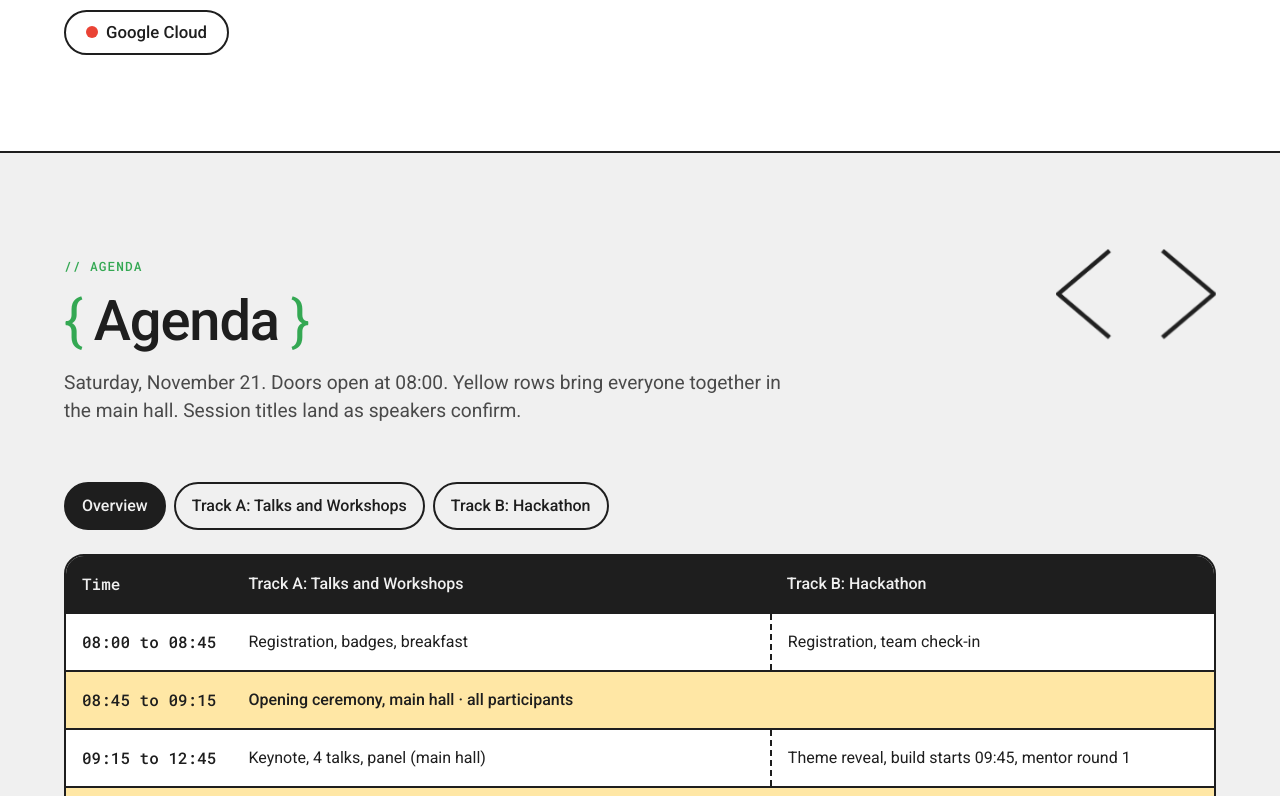
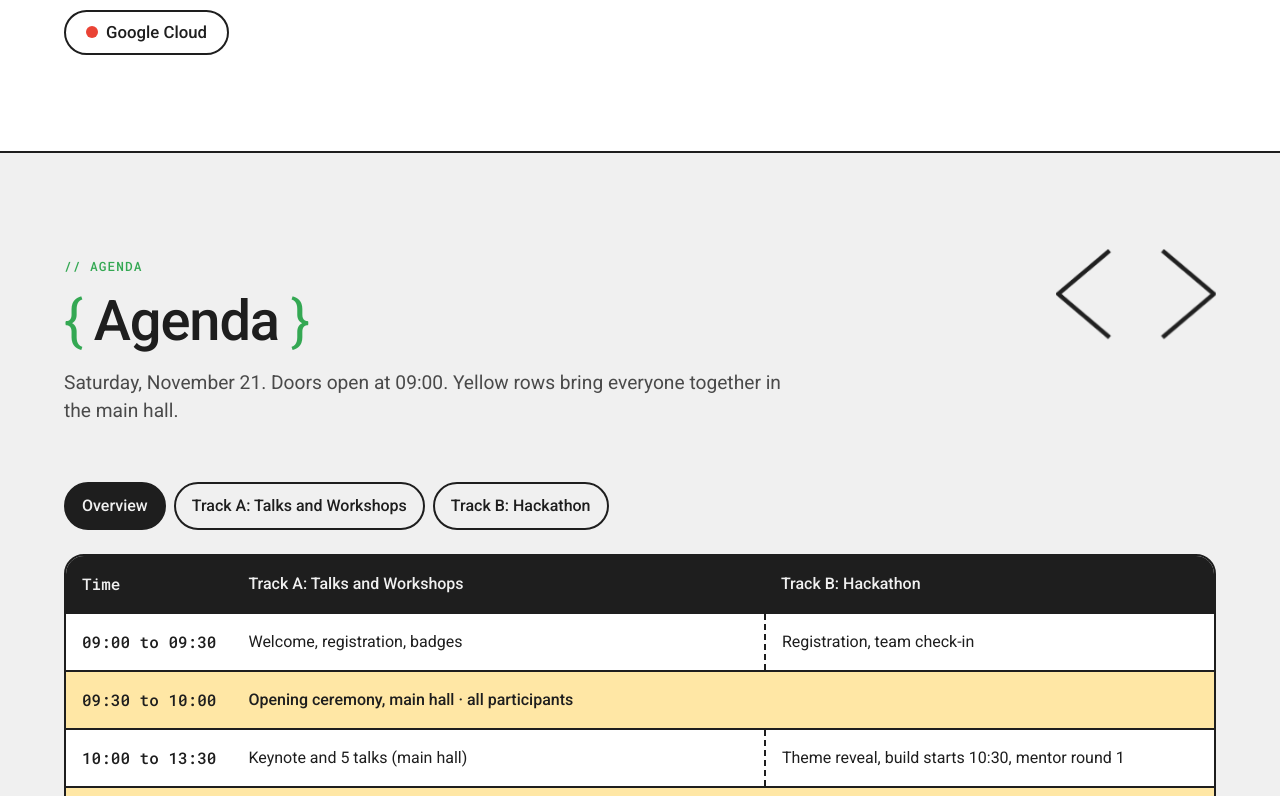
Before and after one commit to KelaiAffaf/devfest-setif-2026, a Next.js app: page / in a window 1280 px wide. Shown: the part 2001-2797 px from the top of the page. Built offline with nearby package versions, Linux system fonts and the light colour scheme; a web font is replaced by a local one; what @mui/material-nextjs would draw is missing.

Commit message:
Update agenda with speakers and new times

```diff
--- a/src/components/Agenda.tsx
+++ b/src/components/Agenda.tsx
@@ -100,7 +100,7 @@ export default function Agenda() {
         eyebrow="agenda"
         title="Agenda"
         accent="green"
-        intro="Saturday, November 21. Doors open at 08:00. Yellow rows bring everyone together in the main hall. Session titles land as speakers confirm."
+        intro="Saturday, November 21. Doors open at 09:00. Yellow rows bring everyone together in the main hall."
       />
       <Tabs
         value={tab}
--- a/src/components/Hackathon.tsx
+++ b/src/components/Hackathon.tsx
@@ -14,7 +14,7 @@ const facts = [
 
 export default function Hackathon() {
   const regOpen = Boolean(links.hackathonRegister);
-  const milestones = trackB.filter((i) => ['09:15', '09:45', '11:00', '14:00', '16:30', '16:45'].includes(i.time) && i.title !== 'Pitch prep');
+  const milestones = trackB.filter((i) => ['10:00', '10:30', '11:45', '14:45', '17:15', '17:30'].includes(i.time) && i.title !== 'Pitch prep');
 
   return (
     <Section id="hackathon" bg={brand.black} sx={{ color: brand.offWhite }}>
--- a/src/components/Speakers.tsx
+++ b/src/components/Speakers.tsx
@@ -23,7 +23,7 @@ export default function Speakers() {
         eyebrow="speakers"
         title="Meet the speakers"
         accent="red"
-        intro="Google Developer Experts and builders from Algeria, Egypt and beyond. Talks in the main hall in the morning, hands-on workshops in the afternoon. Session times are announced soon."
+        intro="Google Developer Experts and builders from Algeria, Egypt and beyond. Talks in the main hall in the morning, hands-on workshops in the afternoon. Times are in the agenda."
       />
 
       <Box className="df-stagger" sx={{ display: 'grid', gridTemplateColumns: { xs: '1fr', md: '1fr 1fr' }, gap: 2 }}>
--- a/src/components/Venue.tsx
+++ b/src/components/Venue.tsx
@@ -15,7 +15,7 @@ const rooms = [
 export default function Venue() {
   return (
     <Section id="venue" bg={brand.white} sx={{ borderTop: `2px solid ${brand.black}`, borderBottom: `2px solid ${brand.black}` }}>
-      <SectionHeader eyebrow="venue" title={event.venue} accent="blue" intro={`${event.city}. Volunteers welcome you from 08:00.`} />
+      <SectionHeader eyebrow="venue" title={event.venue} accent="blue" intro={`${event.city}. Volunteers welcome you from 09:00.`} />
       <Box sx={{ display: 'grid', gridTemplateColumns: { xs: '1fr', md: '1fr 1fr' }, gap: 3, alignItems: 'stretch' }}>
         <Box
           sx={{
--- a/src/data/event.ts
+++ b/src/data/event.ts
@@ -9,9 +9,9 @@ export const event = {
   organizer: 'GDG Setif',
   date: 'Saturday, November 21, 2026',
   shortDate: 'Nov 21, 2026',
-  hours: '08:00 to 18:30',
+  hours: '09:00 to 19:15',
   // Event start in Algiers time (UTC+01:00)
-  startsAt: '2026-11-21T08:00:00+01:00',
+  startsAt: '2026-11-21T09:00:00+01:00',
   venue: 'Skills Center Setif',
   city: 'Setif, Algeria',
   mapsUrl: 'https://www.google.com/maps/search/?api=1&query=Skills+Center+Setif',
@@ -47,84 +47,49 @@ export type AgendaItem = {
 };
 
 export const agendaOverview: { time: string; trackA: string; trackB: string; allHands?: boolean }[] = [
-  { time: '08:00 to 08:45', trackA: 'Registration, badges, breakfast', trackB: 'Registration, team check-in' },
-  { time: '08:45 to 09:15', trackA: 'Opening ceremony, main hall', trackB: 'Opening ceremony, main hall', allHands: true },
-  { time: '09:15 to 12:45', trackA: 'Keynote, 4 talks, panel (main hall)', trackB: 'Theme reveal, build starts 09:45, mentor round 1' },
-  { time: '12:45 to 14:00', trackA: 'Lunch and networking', trackB: 'Lunch on site', allHands: true },
-  { time: '14:00 to 17:15', trackA: '4 workshops: Room 1 Builder track, Room 2 Developer track', trackB: 'Mentor round 2, code freeze 16:30' },
-  { time: '16:45 to 17:45', trackA: 'Workshop attendees join demos at 17:15', trackB: 'Demos and judging' },
-  { time: '18:00 to 18:30', trackA: 'Closing: awards, speaker thanks, group photo', trackB: 'Closing: awards, speaker thanks, group photo', allHands: true },
+  { time: '09:00 to 09:30', trackA: 'Welcome, registration, badges', trackB: 'Registration, team check-in' },
+  { time: '09:30 to 10:00', trackA: 'Opening ceremony, main hall', trackB: 'Opening ceremony, main hall', allHands: true },
+  { time: '10:00 to 13:30', trackA: 'Keynote and 5 talks (main hall)', trackB: 'Theme reveal, build starts 10:30, mentor round 1' },
+  { time: '13:30 to 14:45', trackA: 'Lunch and networking', trackB: 'Lunch on site', allHands: true },
+  { time: '14:45 to 18:00', trackA: 'Workshops: Room 1 Builder track, Room 2 Developer track', trackB: 'Mentor round 2, code freeze 17:15' },
+  { time: '17:30 to 18:30', trackA: 'Workshop attendees join demos at 18:00', trackB: 'Demos and judging' },
+  { time: '18:45 to 19:15', trackA: 'Closing: awards, speaker thanks, group photo', trackB: 'Closing: awards, speaker thanks, group photo', allHands: true },
 ];
 
 export const trackA: AgendaItem[] = [
-  { time: '08:00', title: 'Registration, badges, breakfast' },
-  { time: '08:45', title: 'Opening ceremony', detail: 'All participants, main hall', allHands: true },
-  { time: '09:15', title: 'Keynote', detail: 'Main hall' },
-  { time: '09:45', title: 'Talk 1', detail: 'Main hall' },
-  { time: '10:15', title: 'Talk 2', detail: 'Main hall' },
-  { time: '10:45', title: 'Coffee break' },
+  { time: '09:00', title: 'Welcome and registration', detail: 'Badges and coffee' },
+  { time: '09:30', title: 'Opening ceremony', detail: 'GDG Setif organizers, all participants, main hall', allHands: true },
+  { time: '10:00', title: 'Keynote', detail: 'Speaker announced soon, main hall' },
+  { time: '10:30', title: 'Applied AI and computer vision', detail: 'Dr. Asma Merabet, main hall' },
   { time: '11:00', title: 'Securing AI Agents', detail: 'Afaf Kelai, main hall' },
-  { time: '11:30', title: 'Talk 4', detail: 'Main hall' },
-  { time: '12:00', title: 'Panel or lightning talks', detail: 'Main hall' },
-  { time: '12:45', title: 'Lunch and networking', detail: 'All participants', allHands: true },
-  { time: '14:00', title: 'Workshops, round 1', detail: 'Room 1 Builder track, Room 2 Developer track' },
-  { time: '15:30', title: 'Coffee break' },
-  { time: '15:45', title: 'Workshops, round 2', detail: 'Room 1 Builder track, Room 2 Developer track' },
-  { time: '17:15', title: 'Join the hackathon demos', detail: 'Hackathon room' },
-  { time: '18:00', title: 'Closing ceremony', detail: 'Hackathon awards, speaker thanks, group photo', allHands: true },
+  { time: '11:30', title: 'Coffee break' },
+  { time: '11:45', title: 'Bridging the Gap: How We Built Hybrid Mobile AI Before Google Made It Native', detail: 'Chiraz Chahbani, main hall' },
+  { time: '12:15', title: 'Flutter & Dart', detail: 'Tarek Alabd, main hall' },
+  { time: '12:45', title: 'Android, Jetpack Compose & KMP', detail: 'Ahmed Nabil, main hall' },
+  { time: '13:30', title: 'Lunch and networking', detail: 'All participants', allHands: true },
+  { time: '14:45', title: 'Workshops, round 1', detail: 'Room 1: Build your own vibe app on Google Cloud, Udesh Udayakumar. Room 2: Developer track, announced soon' },
+  { time: '16:15', title: 'Coffee break' },
+  { time: '16:30', title: 'Workshops, round 2', detail: 'Room 1 Builder track, Room 2 Developer track, announced soon' },
+  { time: '18:00', title: 'Join the hackathon demos', detail: 'Hackathon room' },
+  { time: '18:45', title: 'Closing ceremony', detail: 'Hackathon awards, speaker thanks, group photo', allHands: true },
 ];
 
 export const trackB: AgendaItem[] = [
-  { time: '08:00', title: 'Registration, team check-in' },
-  { time: '08:45', title: 'Opening ceremony', detail: 'All participants, main hall', allHands: true },
-  { time: '09:15', title: 'Theme reveal and rules', detail: 'Team formation for solo participants' },
-  { time: '09:45', title: 'Build starts' },
-  { time: '11:00', title: 'Mentor round 1', detail: 'Idea check' },
-  { time: '12:45', title: 'Lunch on site', allHands: true },
-  { time: '14:00', title: 'Mentor round 2', detail: 'Technical help' },
-  { time: '16:30', title: 'Code freeze and submission', detail: 'Repo link, 1 slide, 1 minute demo' },
-  { time: '16:30', title: 'Pitch prep' },
-  { time: '16:45', title: 'Demos and judging', detail: '3 min pitch plus 2 min Q&A per team' },
-  { time: '18:00', title: 'Awards at the closing', detail: 'Main hall', allHands: true },
-];
-
-export type Session = {
-  slot: string;
-  time: string;
-  room: string;
-  speaker?: string;
-  title?: string;
-  description?: string;
-  track?: 'Builder' | 'Developer';
-  confirmed: boolean;
-  accent: Accent;
-};
-
-export const sessions: Session[] = [
-  { slot: 'Keynote', time: '09:15', room: 'Main hall', confirmed: false, accent: 'blue' },
-  { slot: 'Talk 1', time: '09:45', room: 'Main hall', confirmed: false, accent: 'green' },
-  { slot: 'Talk 2', time: '10:15', room: 'Main hall', confirmed: false, accent: 'yellow' },
-  {
-    slot: 'Talk 3',
-    time: '11:00',
-    room: 'Main hall',
-    speaker: 'Afaf Kelai',
-    title: 'Securing AI Agents',
-    description:
-      'Results from an open-source suite of prompt injection attacks in English, French, and Arabic, and a practical checklist to secure agents built with Gemini and Google Cloud.',
-    confirmed: true,
-    accent: 'red',
-  },
-  { slot: 'Talk 4', time: '11:30', room: 'Main hall', confirmed: false, accent: 'blue' },
-  { slot: 'Panel', time: '12:00', room: 'Main hall', confirmed: false, accent: 'green' },
-  { slot: 'Workshop 1A', time: '14:00', room: 'Room 1', track: 'Builder', confirmed: false, accent: 'yellow' },
-  { slot: 'Workshop 1B', time: '14:00', room: 'Room 2', track: 'Developer', confirmed: false, accent: 'red' },
-  { slot: 'Workshop 2A', time: '15:45', room: 'Room 1', track: 'Builder', confirmed: false, accent: 'blue' },
-  { slot: 'Workshop 2B', time: '15:45', room: 'Room 2', track: 'Developer', confirmed: false, accent: 'green' },
+  { time: '09:00', title: 'Registration, team check-in' },
+  { time: '09:30', title: 'Opening ceremony', detail: 'All participants, main hall', allHands: true },
+  { time: '10:00', title: 'Theme reveal and rules', detail: 'Team formation for solo participants' },
+  { time: '10:30', title: 'Build starts' },
+  { time: '11:45', title: 'Mentor round 1', detail: 'Idea check' },
+  { time: '13:30', title: 'Lunch on site', allHands: true },
+  { time: '14:45', title: 'Mentor round 2', detail: 'Technical help' },
+  { time: '17:15', title: 'Code freeze and submission', detail: 'Repo link, 1 slide, 1 minute demo' },
+  { time: '17:15', title: 'Pitch prep' },
+  { time: '17:30', title: 'Demos and judging', detail: '3 min pitch plus 2 min Q&A per team' },
+  { time: '18:45', title: 'Awards at the closing', detail: 'Main hall', allHands: true },
 ];
 
 // Speakers from the "Fiche Technique: Programme & Intervenants" (GDG Setif).
-// Session times are still to be confirmed with each speaker.
+// Time slots for each speaker live in trackA above.
 export type Speaker = {
   name: string;
   role: string;
@@ -265,15 +230,15 @@ export const technologies: { name: string; accent: Accent }[] = [
 
 export const hackathon = {
   name: 'Agentathon',
-  hours: '09:15 to 17:45',
+  hours: '10:00 to 18:30',
   teamSize: '3 to 5',
   buildTime: '6.5 hours',
   rules: [
-    'Teams of 3 to 5. Solo participants get matched at 09:15.',
+    'Teams of 3 to 5. Solo participants get matched at 10:00.',
     'All code written on the day. Ideas and designs prepared ahead are allowed.',
     'Every team builds with Gemini. A live leaderboard shows mentor round scores.',
     'Every project uses at least one more Google tool: AI Studio, Gemini CLI, Antigravity, Firebase, Flutter, Android, or Google Cloud.',
-    'Submit at code freeze (16:30): repo link, 1 slide, 1 minute demo video or live demo.',
+    'Submit at code freeze (17:15): repo link, 1 slide, 1 minute demo video or live demo.',
   ],
   rubric: [
     { criterion: 'Impact and fit with the theme', weight: 30, accent: 'blue' as Accent },
@@ -294,7 +259,7 @@ export const faqs = [
   },
   {
     q: 'Can I join the hackathon solo?',
-    a: 'Yes. Register as solo and we match you into a team of 3 to 5 at 09:15 on the day.',
+    a: 'Yes. Register as solo and we match you into a team of 3 to 5 at 10:00 on the day.',
   },
   {
     q: 'What do I bring to the hackathon?',
@@ -302,6 +267,6 @@ export const faqs = [
   },
   {
     q: 'Can I attend both tracks?',
-    a: 'Talk and workshop attendees join the hackathon demos at 17:15. Hackathon teams stay in the hackathon room during build time.',
+    a: 'Talk and workshop attendees join the hackathon demos at 18:00. Hackathon teams stay in the hackathon room during build time.',
   },
 ];
```
